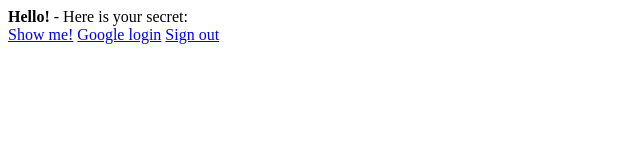
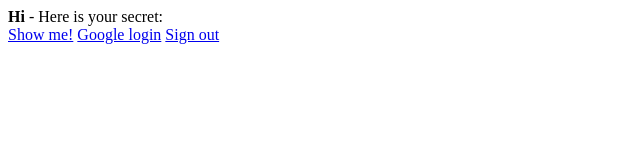
Before and after one commit to drwgrc/node-security-auth, a website: page public/index.html in a window 1280 px wide. Shown: the full height of the page, 0-640 px from the left. Drawn offline with Linux system fonts and the light colour scheme.

```diff
--- a/public/index.html
+++ b/public/index.html
@@ -7,7 +7,7 @@
     <title>Security Example</title>
   </head>
   <body>
-    <b>Hello!</b> - Here is your secret: <br />
+    <b>Hi</b> - Here is your secret: <br />
     <a href="/secret">Show me!</a>
     <a href="/auth/google">Google login</a>
     <a href="/auth/logout">Sign out</a>
```
